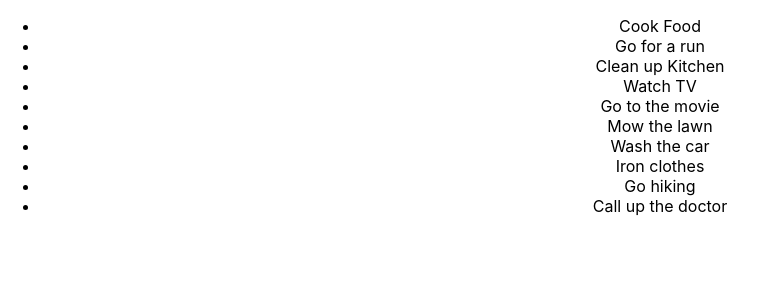
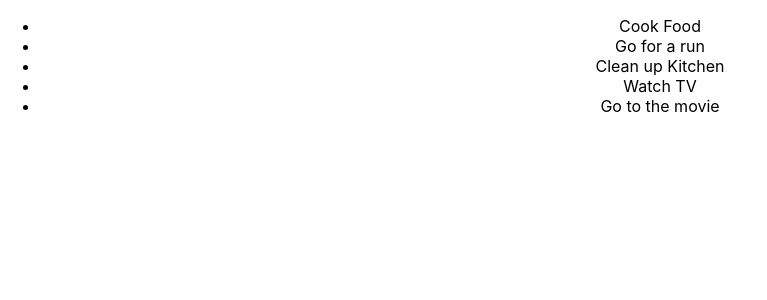
Before and after one commit to Deepali2/React-Tasks, a React (Create React App) app: page / in a window 1280 px wide. Shown: the top 300 px of the page, without its empty margins (0-767 px from the left). Built offline with nearby package versions, Linux system fonts and the light colour scheme.

Commit message:
renders only the first 5 tasks

```diff
--- a/src/App.js
+++ b/src/App.js
@@ -16,14 +16,22 @@ class App extends Component {
         { id: 8, details: 'Iron clothes', completed: false },
         { id: 9, details: 'Go hiking', completed: true },
         { id: 10, details: 'Call up the doctor', completed: false },
-      ]
+      ],
+      limit: 5,
     }
   }
   render() {
-    const { tasks } = this.state;
+    const { tasks, limit } = this.state;
     return (
       <ul className="App">
-        {tasks.map((task, index) => <li>{task.details}</li>)}
+        {tasks.map((task, index) => {
+          if (task.id <= limit) {
+            return (<li>{task.details}</li>)
+          }
+
+        })
+
+        }
       </ul>
     );
   }
```
